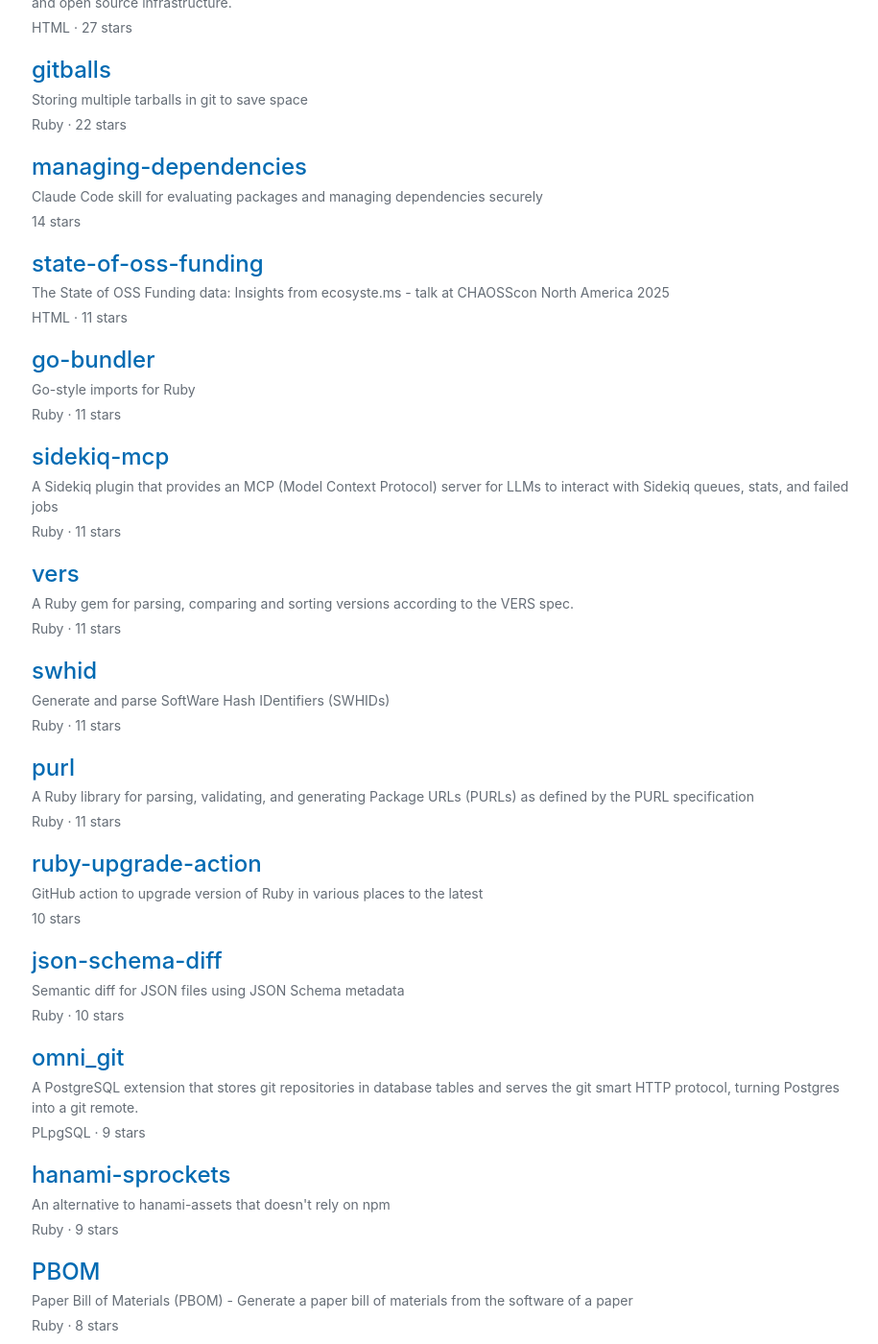
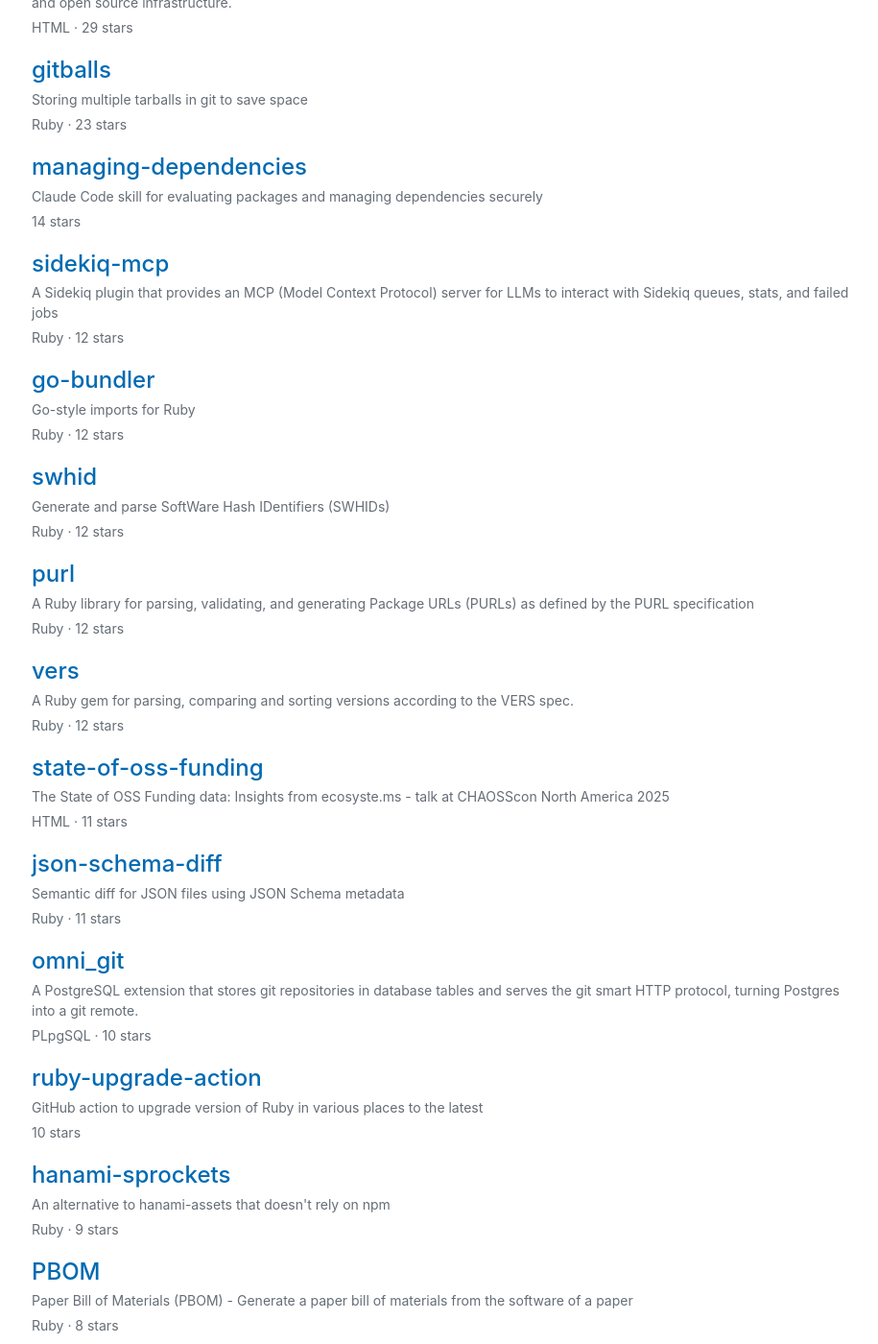
Before and after one commit to andrew/nesbitt.io, a Jekyll site: the page built from projects.md, in a window 1280 px wide and 1400 px high, scrolled down 1118 px. Shown: the whole window at 96% size, without its empty margins (172-1087 px from the left). Built offline with Jekyll 4.4.1, drawn with Linux system fonts in a browser that asks for light colours; comment, search, counter and statistics services are not loaded; part of the change alters nothing that is shown; some of the changed text lies outside the part shown.

Commit message:
Update GitHub projects

```diff
--- a/_data/projects.yml
+++ b/_data/projects.yml
@@ -3,29 +3,29 @@
   url: https://github.com/andrew/ultimate-awesome
   description: Every awesome list on every topic, including awesome lists of awesome
     lists, updated daily.
-  stars: 179
+  stars: 183
   language:
-  pushed_at: '2026-04-26T00:59:28Z'
+  pushed_at: '2026-05-03T01:04:57Z'
 - name: gitgres
   url: https://github.com/andrew/gitgres
   description: Store git objects and refs in PostgreSQL tables. Standard git push/clone
     work against the database through a libgit2-based backend.
-  stars: 74
+  stars: 78
   language: C
   pushed_at: '2026-03-08T20:14:08Z'
 - name: nesbitt.io
   url: https://github.com/andrew/nesbitt.io
   description: 'Personal blog built with Jekyll and hosted on GitHub Pages. I write
     about package management, software supply chain security, and open source infrastructure. '
-  stars: 27
+  stars: 29
   language: HTML
-  pushed_at: '2026-04-23T07:52:37Z'
+  pushed_at: '2026-05-03T06:54:38Z'
 - name: gitballs
   url: https://github.com/andrew/gitballs
   description: Storing multiple tarballs in git to save space
-  stars: 22
+  stars: 23
   language: Ruby
-  pushed_at: '2026-04-23T06:38:25Z'
+  pushed_at: '2026-05-02T08:56:53Z'
 - name: managing-dependencies
   url: https://github.com/andrew/managing-dependencies
   description: Claude Code skill for evaluating packages and managing dependencies
@@ -33,6 +33,39 @@
   stars: 14
   language:
   pushed_at: '2026-03-08T09:10:11Z'
+- name: sidekiq-mcp
+  url: https://github.com/andrew/sidekiq-mcp
+  description: A Sidekiq plugin that provides an MCP (Model Context Protocol) server
+    for LLMs to interact with Sidekiq queues, stats, and failed jobs
+  stars: 12
+  language: Ruby
+  pushed_at: '2026-04-27T10:05:20Z'
+- name: go-bundler
+  url: https://github.com/andrew/go-bundler
+  description: Go-style imports for Ruby
+  stars: 12
+  language: Ruby
+  pushed_at: '2026-04-27T10:05:30Z'
+- name: swhid
+  url: https://github.com/andrew/swhid
+  description: Generate and parse SoftWare Hash IDentifiers (SWHIDs)
+  stars: 12
+  language: Ruby
+  pushed_at: '2026-04-27T10:05:45Z'
+- name: purl
+  url: https://github.com/andrew/purl
+  description: A Ruby library for parsing, validating, and generating Package URLs
+    (PURLs) as defined by the PURL specification
+  stars: 12
+  language: Ruby
+  pushed_at: '2026-04-27T10:21:47Z'
+- name: vers
+  url: https://github.com/andrew/vers
+  description: A Ruby gem for parsing, comparing and sorting versions according to
+    the VERS spec.
+  stars: 12
+  language: Ruby
+  pushed_at: '2026-04-27T16:01:01Z'
 - name: state-of-oss-funding
   url: https://github.com/andrew/state-of-oss-funding
   description: 'The State of OSS Funding data: Insights from ecosyste.ms - talk at
@@ -40,58 +73,25 @@
   stars: 11
   language: HTML
   pushed_at: '2025-10-22T13:42:10Z'
-- name: go-bundler
-  url: https://github.com/andrew/go-bundler
-  description: Go-style imports for Ruby
+- name: json-schema-diff
+  url: https://github.com/andrew/json-schema-diff
+  description: Semantic diff for JSON files using JSON Schema metadata
   stars: 11
   language: Ruby
-  pushed_at: '2026-04-24T15:48:14Z'
-- name: sidekiq-mcp
-  url: https://github.com/andrew/sidekiq-mcp
-  description: A Sidekiq plugin that provides an MCP (Model Context Protocol) server
-    for LLMs to interact with Sidekiq queues, stats, and failed jobs
-  stars: 11
-  language: Ruby
-  pushed_at: '2026-04-24T15:42:20Z'
-- name: vers
-  url: https://github.com/andrew/vers
-  description: A Ruby gem for parsing, comparing and sorting versions according to
-    the VERS spec.
-  stars: 11
-  language: Ruby
-  pushed_at: '2026-04-24T15:38:30Z'
-- name: swhid
-  url: https://github.com/andrew/swhid
-  description: Generate and parse SoftWare Hash IDentifiers (SWHIDs)
-  stars: 11
-  language: Ruby
-  pushed_at: '2026-04-24T15:48:56Z'
-- name: purl
-  url: https://github.com/andrew/purl
-  description: A Ruby library for parsing, validating, and generating Package URLs
-    (PURLs) as defined by the PURL specification
-  stars: 11
-  language: Ruby
-  pushed_at: '2026-04-20T11:07:18Z'
+  pushed_at: '2026-04-27T10:05:16Z'
+- name: omni_git
+  url: https://github.com/andrew/omni_git
+  description: A PostgreSQL extension that stores git repositories in database tables
+    and serves the git smart HTTP protocol, turning Postgres into a git remote.
+  stars: 10
+  language: PLpgSQL
+  pushed_at: '2026-03-08T20:14:28Z'
 - name: ruby-upgrade-action
   url: https://github.com/andrew/ruby-upgrade-action
   description: GitHub action to upgrade version of Ruby in various places to the latest
   stars: 10
   language:
-  pushed_at: '2026-04-26T00:12:53Z'
-- name: json-schema-diff
-  url: https://github.com/andrew/json-schema-diff
-  description: Semantic diff for JSON files using JSON Schema metadata
-  stars: 10
-  language: Ruby
-  pushed_at: '2026-04-24T15:41:48Z'
-- name: omni_git
-  url: https://github.com/andrew/omni_git
-  description: A PostgreSQL extension that stores git repositories in database tables
-    and serves the git smart HTTP protocol, turning Postgres into a git remote.
-  stars: 9
-  language: PLpgSQL
-  pushed_at: '2026-03-08T20:14:28Z'
+  pushed_at: '2026-04-27T08:18:37Z'
 - name: hanami-sprockets
   url: https://github.com/andrew/hanami-sprockets
   description: An alternative to hanami-assets that doesn't rely on npm
@@ -105,6 +105,12 @@
   stars: 8
   language: Ruby
   pushed_at: '2026-03-19T13:46:13Z'
+- name: typosquatting
+  url: https://github.com/andrew/typosquatting
+  description: Detect potential typosquatting packages across package ecosystems
+  stars: 8
+  language: Ruby
+  pushed_at: '2026-04-27T10:05:24Z'
 - name: zizmor-research
   url: https://github.com/andrew/zizmor-research
   description: zizmor analysis of 31,916 github actions using alpha of ecosyste.ms
@@ -112,18 +118,25 @@
   stars: 7
   language:
   pushed_at: '2025-06-13T20:39:41Z'
-- name: typosquatting
-  url: https://github.com/andrew/typosquatting
-  description: Detect potential typosquatting packages across package ecosystems
-  stars: 7
-  language: Ruby
-  pushed_at: '2026-04-24T15:48:03Z'
 - name: changelog-parser
   url: https://github.com/andrew/changelog-parser
   description: Parse changelog files into structured data
-  stars: 6
+  stars: 7
   language: Ruby
-  pushed_at: '2026-04-24T15:48:04Z'
+  pushed_at: '2026-04-27T10:05:27Z'
+- name: sbom
+  url: https://github.com/andrew/sbom
+  description: Parse, generate, and validate Software Bill of Materials (SBOM)
+  stars: 4
+  language: Ruby
+  pushed_at: '2026-05-02T08:57:56Z'
+- name: diffoscope
+  url: https://github.com/andrew/diffoscope
+  description: Ruby bindings for diffoscope - Compare packages, tarballs, files, URLs,
+    or package URLs
+  stars: 3
+  language: Ruby
+  pushed_at: '2026-04-27T10:05:34Z'
 - name: gitlocal
   url: https://github.com/andrew/gitlocal
   description: A pre-commit hook for .gitlocal marked files
@@ -148,12 +161,18 @@
   stars: 2
   language: Ruby
   pushed_at: '2026-04-08T11:20:07Z'
-- name: sbom
-  url: https://github.com/andrew/sbom
-  description: Parse, generate, and validate Software Bill of Materials (SBOM)
+- name: sarif
+  url: https://github.com/andrew/sarif
+  description: A Ruby SDK for SARIF (Static Analysis Results Interchange Format) 2.1.0.
   stars: 2
   language: Ruby
-  pushed_at: '2026-04-24T15:48:23Z'
+  pushed_at: '2026-04-27T10:05:38Z'
+- name: VID
+  url: https://github.com/andrew/VID
+  description: Content-addressed vulnerability identifiers
+  stars: 2
+  language:
+  pushed_at: '2026-04-29T17:54:24Z'
 - name: oss-community-benchmarks
   url: https://github.com/andrew/oss-community-benchmarks
   description: A benchmark framework where maintainers define what good AI-generated
@@ -161,19 +180,24 @@
   stars: 2
   language:
   pushed_at: '2025-11-26T18:50:44Z'
-- name: diffoscope
-  url: https://github.com/andrew/diffoscope
-  description: Ruby bindings for diffoscope - Compare packages, tarballs, files, URLs,
-    or package URLs
+- name: grass-ruby
+  url: https://github.com/andrew/grass-ruby
+  description: A fast Sass compiler for Ruby, powered by grass (Rust)
   stars: 2
   language: Ruby
-  pushed_at: '2026-04-24T15:48:26Z'
+  pushed_at: '2026-04-27T10:35:09Z'
 - name: dirhash
   url: https://github.com/andrew/dirhash
   description: Generate Go module zip digests compatible with sum.golang.org
+  stars: 2
+  language: Ruby
+  pushed_at: '2026-04-27T10:05:48Z'
+- name: zizmor
+  url: https://github.com/andrew/zizmor
+  description: Static analysis for GitHub Actions
   stars: 1
-  language: Ruby
-  pushed_at: '2026-04-24T15:49:01Z'
+  language:
+  pushed_at: '2026-04-28T01:25:32Z'
 - name: gitlab-faraday
   url: https://github.com/andrew/gitlab-faraday
   description: Ruby wrapper for the GitLab REST API, a fork of github.com/NARKOZ/gitlab
@@ -181,21 +205,9 @@
   stars: 1
   language: Ruby
   pushed_at: '2026-03-19T13:46:21Z'
-- name: grass-ruby
-  url: https://github.com/andrew/grass-ruby
-  description: A fast Sass compiler for Ruby, powered by grass (Rust)
-  stars: 1
-  language: Ruby
-  pushed_at: '2026-04-24T15:48:17Z'
 - name: semgrep-codeql
   url: https://github.com/andrew/semgrep-codeql
   description: Converted security rules fromcodeql to semgrep format.
   stars: 1
   language:
   pushed_at: '2025-12-21T20:26:20Z'
-- name: sarif
-  url: https://github.com/andrew/sarif
-  description: A Ruby SDK for SARIF (Static Analysis Results Interchange Format) 2.1.0.
-  stars: 1
-  language: Ruby
-  pushed_at: '2026-04-24T15:48:41Z'
```
